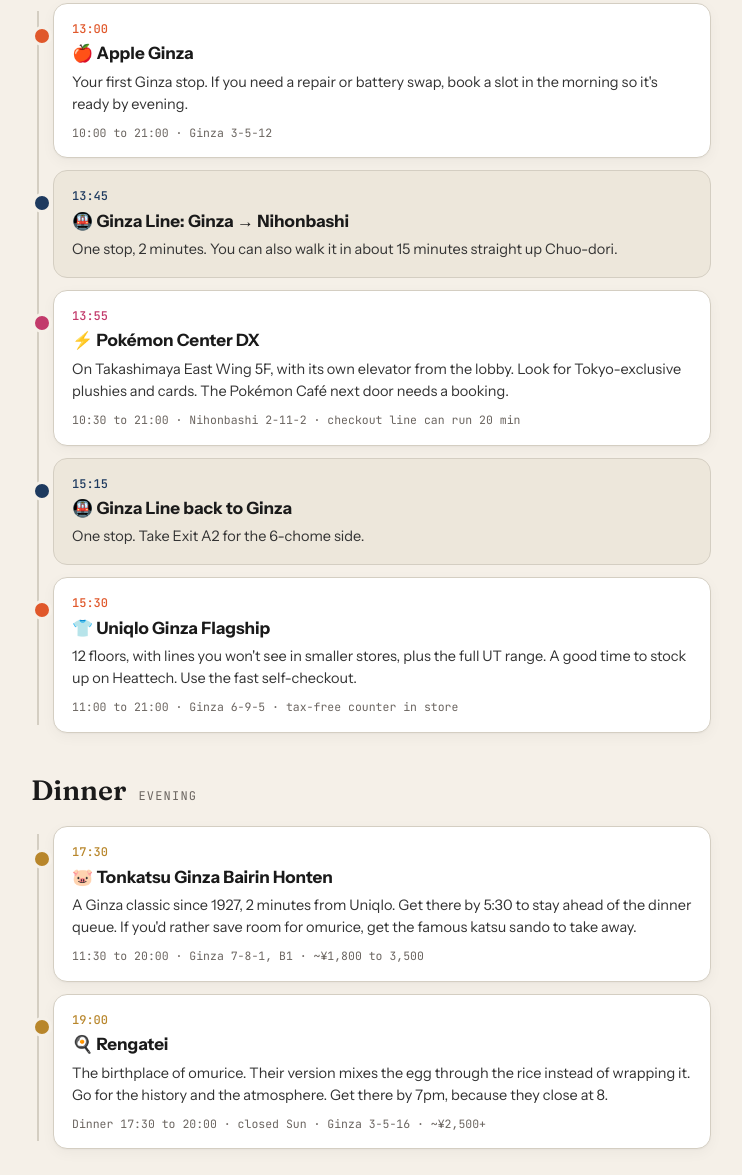
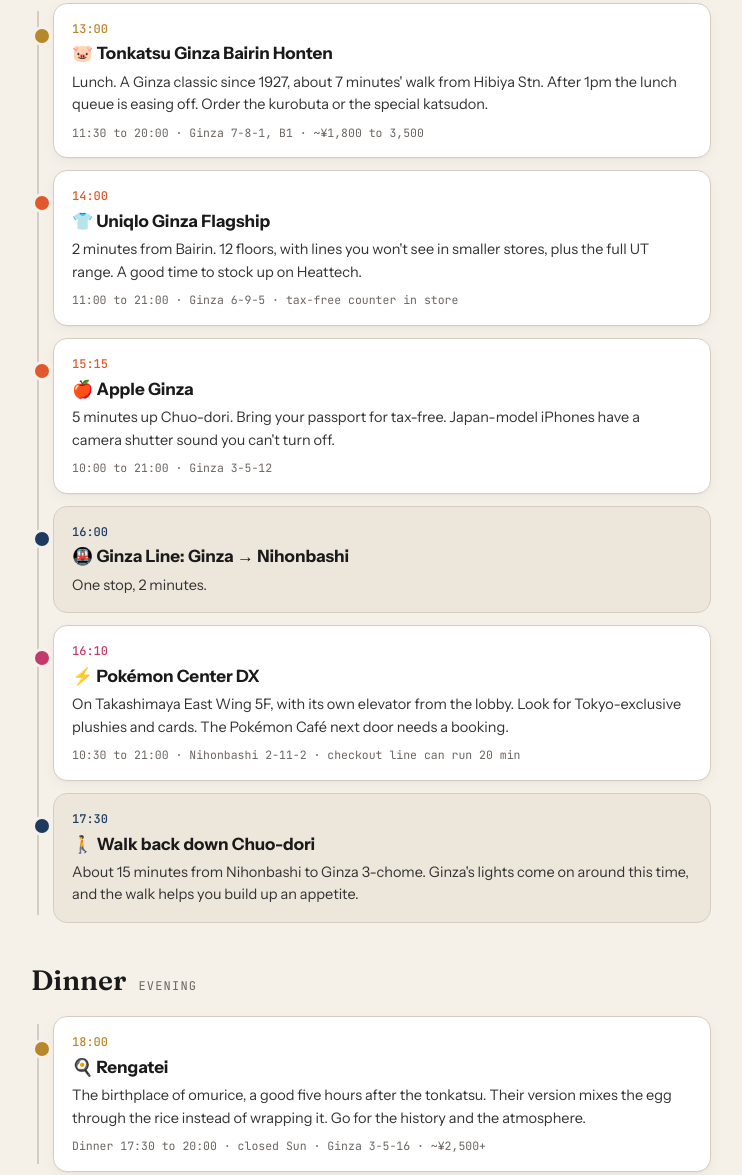
Before and after one commit to dnnklls/tokyo-2026, a plain HTML site: page day-trip.html in a window 1280 px wide. Shown: the part 1418-2593 px from the top of the page, without its empty margins (269-1011 px from the left). Drawn offline with Linux system fonts and the light colour scheme.

Commit message:
fix: space out tonkatsu and omurice
Co-Authored-By: Claude Opus 5.5 <noreply@anthropic.com>
Claude-Session: https://claude.ai/code/session_017KAdcpe93tYLkU5QgWp8CD

```diff
--- a/day-trip.html
+++ b/day-trip.html
@@ -64,7 +64,7 @@
 </header>
 
 <div class="chips">
-  <div class="chip"><b>Time</b>10:00 to 20:00</div>
+  <div class="chip"><b>Time</b>10:00 to 19:30</div>
   <div class="chip"><b>Areas</b>Harajuku · Ginza · Nihonbashi</div>
   <div class="chip"><b>Transit</b>Chiyoda + Ginza lines</div>
   <div class="chip"><b>Avoid</b>Sundays (Rengatei closed)</div>
@@ -114,48 +114,48 @@
 
   <div class="phase"><h2>Ginza</h2><span>Afternoon</span></div>
   <div class="timeline">
+    <div class="card food">
+      <div class="time">13:00</div>
+      <h3>🐷 Tonkatsu Ginza Bairin Honten</h3>
+      <p>Lunch. A Ginza classic since 1927, about 7 minutes' walk from Hibiya Stn. After 1pm the lunch queue is easing off. Order the kurobuta or the special katsudon.</p>
+      <div class="meta">11:30 to 20:00 · Ginza 7-8-1, B1 · ~¥1,800 to 3,500</div>
+    </div>
     <div class="card shop">
-      <div class="time">13:00</div>
+      <div class="time">14:00</div>
+      <h3>👕 Uniqlo Ginza Flagship</h3>
+      <p>2 minutes from Bairin. 12 floors, with lines you won't see in smaller stores, plus the full UT range. A good time to stock up on Heattech.</p>
+      <div class="meta">11:00 to 21:00 · Ginza 6-9-5 · tax-free counter in store</div>
+    </div>
+    <div class="card shop">
+      <div class="time">15:15</div>
       <h3>🍎 Apple Ginza</h3>
-      <p>Your first Ginza stop. If you need a repair or battery swap, book a slot in the morning so it's ready by evening.</p>
+      <p>5 minutes up Chuo-dori. Bring your passport for tax-free. Japan-model iPhones have a camera shutter sound you can't turn off.</p>
       <div class="meta">10:00 to 21:00 · Ginza 3-5-12</div>
     </div>
     <div class="card move">
-      <div class="time">13:45</div>
+      <div class="time">16:00</div>
       <h3>🚇 Ginza Line: Ginza → Nihonbashi</h3>
-      <p>One stop, 2 minutes. You can also walk it in about 15 minutes straight up Chuo-dori.</p>
+      <p>One stop, 2 minutes.</p>
     </div>
     <div class="card fun">
-      <div class="time">13:55</div>
+      <div class="time">16:10</div>
       <h3>⚡ Pokémon Center DX</h3>
       <p>On Takashimaya East Wing 5F, with its own elevator from the lobby. Look for Tokyo-exclusive plushies and cards. The Pokémon Café next door needs a booking.</p>
       <div class="meta">10:30 to 21:00 · Nihonbashi 2-11-2 · checkout line can run 20 min</div>
     </div>
     <div class="card move">
-      <div class="time">15:15</div>
-      <h3>🚇 Ginza Line back to Ginza</h3>
-      <p>One stop. Take Exit A2 for the 6-chome side.</p>
-    </div>
-    <div class="card shop">
-      <div class="time">15:30</div>
-      <h3>👕 Uniqlo Ginza Flagship</h3>
-      <p>12 floors, with lines you won't see in smaller stores, plus the full UT range. A good time to stock up on Heattech. Use the fast self-checkout.</p>
-      <div class="meta">11:00 to 21:00 · Ginza 6-9-5 · tax-free counter in store</div>
+      <div class="time">17:30</div>
+      <h3>🚶 Walk back down Chuo-dori</h3>
+      <p>About 15 minutes from Nihonbashi to Ginza 3-chome. Ginza's lights come on around this time, and the walk helps you build up an appetite.</p>
     </div>
   </div>
 
   <div class="phase"><h2>Dinner</h2><span>Evening</span></div>
   <div class="timeline">
     <div class="card food">
-      <div class="time">17:30</div>
-      <h3>🐷 Tonkatsu Ginza Bairin Honten</h3>
-      <p>A Ginza classic since 1927, 2 minutes from Uniqlo. Get there by 5:30 to stay ahead of the dinner queue. If you'd rather save room for omurice, get the famous katsu sando to take away.</p>
-      <div class="meta">11:30 to 20:00 · Ginza 7-8-1, B1 · ~¥1,800 to 3,500</div>
-    </div>
-    <div class="card food">
-      <div class="time">19:00</div>
+      <div class="time">18:00</div>
       <h3>🍳 Rengatei</h3>
-      <p>The birthplace of omurice. Their version mixes the egg through the rice instead of wrapping it. Go for the history and the atmosphere. Get there by 7pm, because they close at 8.</p>
+      <p>The birthplace of omurice, a good five hours after the tonkatsu. Their version mixes the egg through the rice instead of wrapping it. Go for the history and the atmosphere.</p>
       <div class="meta">Dinner 17:30 to 20:00 · closed Sun · Ginza 3-5-16 · ~¥2,500+</div>
     </div>
   </div>
@@ -166,7 +166,7 @@
       <li><b>Pick the right day</b>Monday to Saturday only. Rengatei is closed on Sundays, and Palace opens an hour earlier on Saturdays.</li>
       <li><b>Tax-free</b>Bring your passport. Supreme, Uniqlo, Apple and Pokémon Center do tax-free on ¥5,000+ purchases.</li>
       <li><b>Carry</b>A foldable tote. By Uniqlo you'll be juggling bags, so consider sending them back to the hotel with a coin locker or takkyubin.</li>
-      <li><b>Food pacing</b>Two dinners is a lot. Share a katsu set or get the Bairin sando to go, then have omurice properly.</li>
+      <li><b>Food pacing</b>Ramen at 10, tonkatsu at 1, omurice at 6. Each meal is about 3 to 5 hours apart.</li>
       <li><b>Walkable</b>Everything in Ginza is within a 10 minute walk. You only need trains for the Harajuku → Ginza hop and Nihonbashi.</li>
     </ul>
   </section>
```
